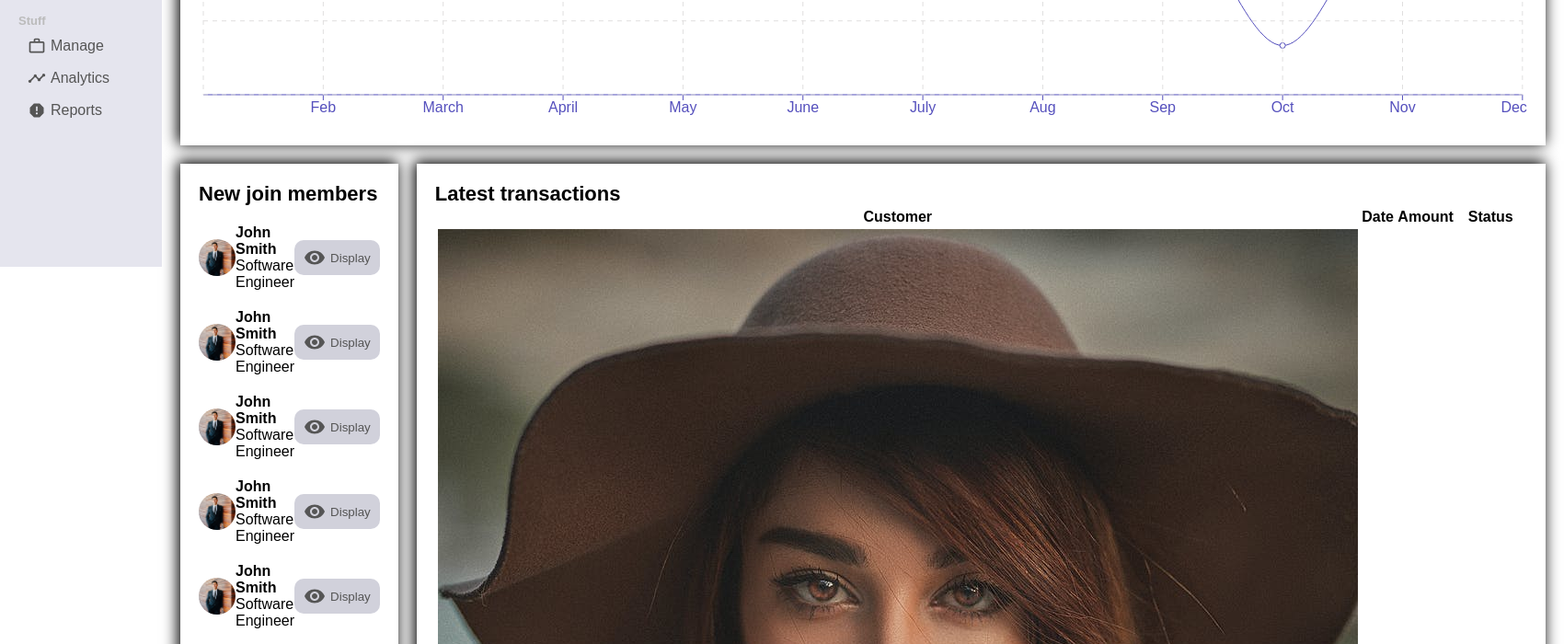
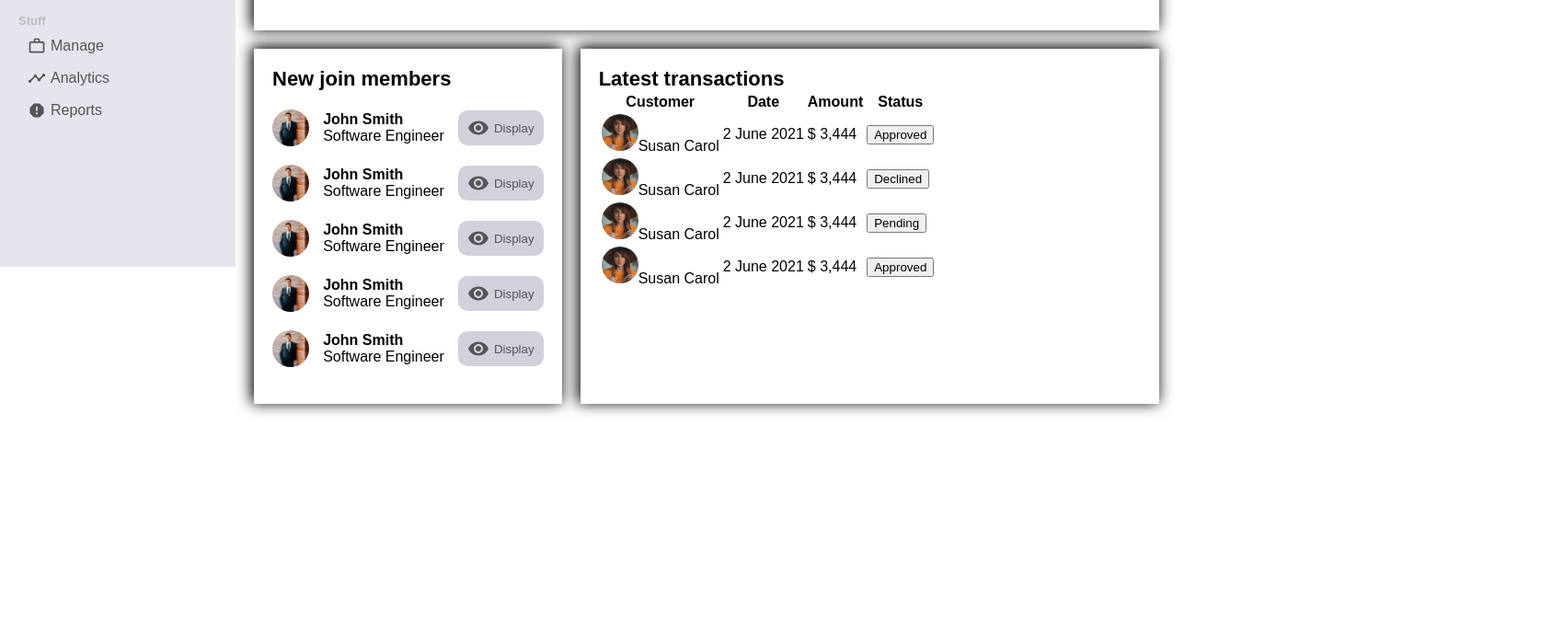
Before and after one commit to YakubuAmidu/admin, a React (Create React App) app: page / in a window 1280 px wide. Shown: the part 520-1220 px from the top of the page at 92% size, 1700 px wide, since content can reach past the window. After the commit the page ends 979 px from the top, so only its background shows below. Built offline with nearby package versions, Linux system fonts and the light colour scheme; a web font is replaced by a local one.

Commit message:
Initial commit

```diff
--- a/src/components/widgetLg/WidgetLg.css
+++ b/src/components/widgetLg/WidgetLg.css
@@ -9,3 +9,10 @@
     font-size: 22px;
     font-weight: 600;
 }
+
+.widgetLgImg {
+    width: 40px;
+    height: 40px;
+    border-radius: 50%;
+    object-fit: cover;
+}
--- a/src/components/widgetLg/WidgetLg.jsx
+++ b/src/components/widgetLg/WidgetLg.jsx
@@ -32,6 +32,45 @@ export default function WidgetLg(){
                      <Button type="Approved" />
                  </td>
              </tr>
+
+             <tr className="widgetLgTr">
+                 <td className="widgetLgUser">
+                 <img src={user1} alt="User" className="widgetLgImg" />
+                 <span className="widgetLgName">Susan Carol</span>
+                 </td>
+
+                 <td className="widgetLgDate">2 June 2021</td>
+                 <td className="widgetLgAmount">$ 3,444</td>
+                 <td className="widgetLgStatus">
+                     <Button type="Declined" />
+                 </td>
+             </tr>
+
+             <tr className="widgetLgTr">
+                 <td className="widgetLgUser">
+                 <img src={user1} alt="User" className="widgetLgImg" />
+                 <span className="widgetLgName">Susan Carol</span>
+                 </td>
+
+                 <td className="widgetLgDate">2 June 2021</td>
+                 <td className="widgetLgAmount">$ 3,444</td>
+                 <td className="widgetLgStatus">
+                     <Button type="Pending" />
+                 </td>
+             </tr>
+
+             <tr className="widgetLgTr">
+                 <td className="widgetLgUser">
+                 <img src={user1} alt="User" className="widgetLgImg" />
+                 <span className="widgetLgName">Susan Carol</span>
+                 </td>
+
+                 <td className="widgetLgDate">2 June 2021</td>
+                 <td className="widgetLgAmount">$ 3,444</td>
+                 <td className="widgetLgStatus">
+                     <Button type="Approved" />
+                 </td>
+             </tr>
          </table>
         </div>
     )
```
